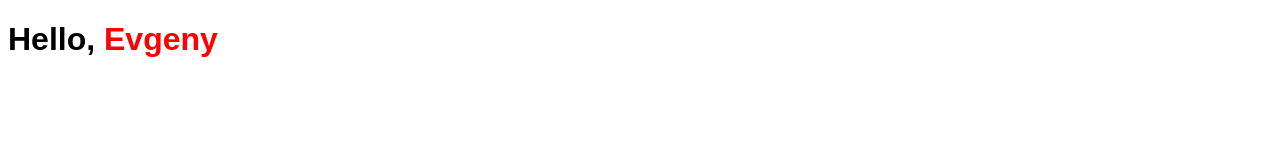
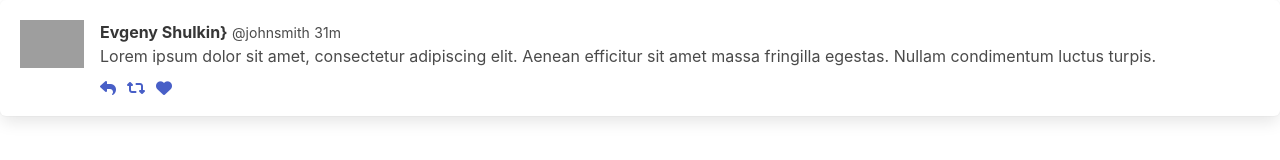
Before and after one commit to Shulkin/far-east-natural-hazards, a website built with webpack: page src/index.html in a window 1280 px wide. Built offline with nearby package versions, Linux system fonts and the light colour scheme; some packages are replaced by stand-ins of ours; grey boxes are pictures that could not be loaded.

Commit message:
Test run bulma styles

```diff
--- a/src/app/home/home.controller.js
+++ b/src/app/home/home.controller.js
@@ -1,5 +1,5 @@
 export default class HomeController {
   constructor() {
-    this.name = "Evgeny";
+    this.name = "Evgeny Shulkin";
   }
 }
--- a/src/app/home/home.html
+++ b/src/app/home/home.html
@@ -1 +1,31 @@
-<h1>Hello, <span class="name">{{home.name}}</span></h1>
+<div class="box">
+  <article class="media">
+    <div class="media-left">
+      <figure class="image is-64x64">
+        <img src="http://bulma.io/images/placeholders/128x128.png" alt="Image">
+      </figure>
+    </div>
+    <div class="media-content">
+      <div class="content">
+        <p>
+          <strong>{{home.name}}}</strong> <small>@johnsmith</small> <small>31m</small>
+          <br>
+          Lorem ipsum dolor sit amet, consectetur adipiscing elit. Aenean efficitur sit amet massa fringilla egestas. Nullam condimentum luctus turpis.
+        </p>
+      </div>
+      <nav class="level is-mobile">
+        <div class="level-left">
+          <a class="level-item">
+            <span class="icon is-small"><i class="fa fa-reply"></i></span>
+          </a>
+          <a class="level-item">
+            <span class="icon is-small"><i class="fa fa-retweet"></i></span>
+          </a>
+          <a class="level-item">
+            <span class="icon is-small"><i class="fa fa-heart"></i></span>
+          </a>
+        </div>
+      </nav>
+    </div>
+  </article>
+</div>
--- a/src/app/main.js
+++ b/src/app/main.js
@@ -4,5 +4,7 @@ import "../index.html";
 import "../favicon.ico";
 // require styles
 import "./common/common.style.scss";
+// require bulma
+import "bulma";
 // require app script
 import "./app.js";
```
